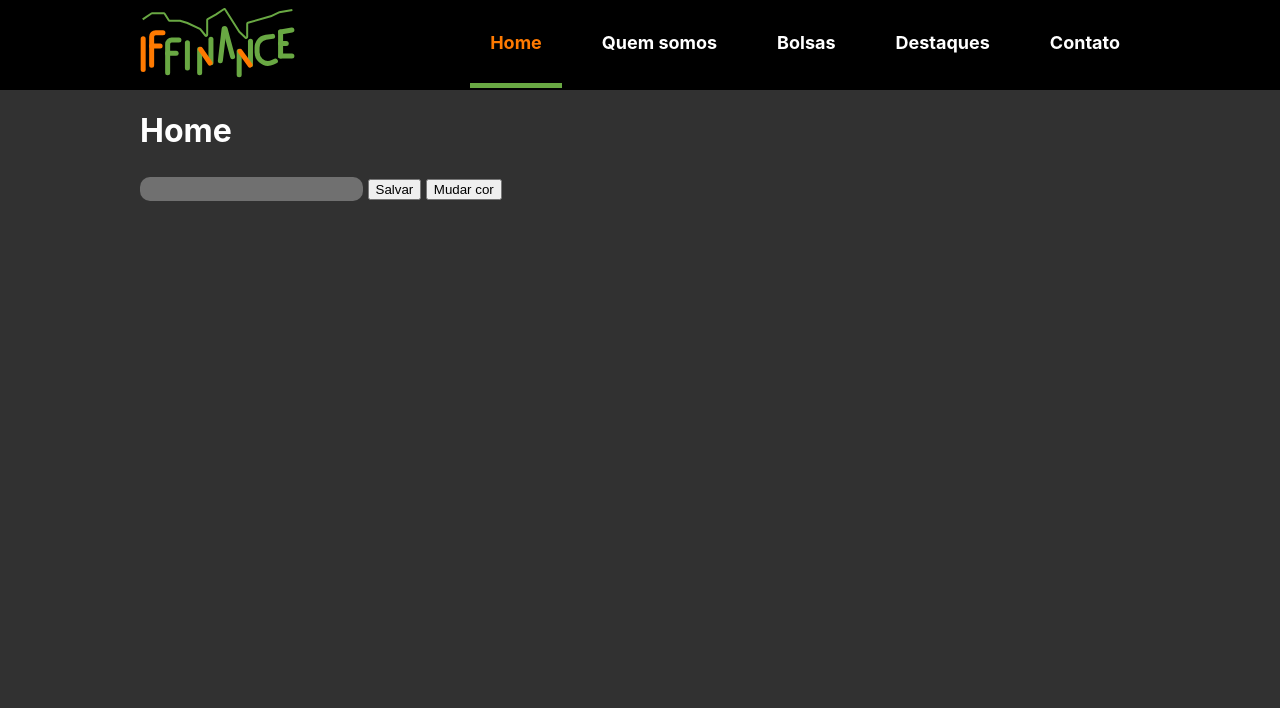
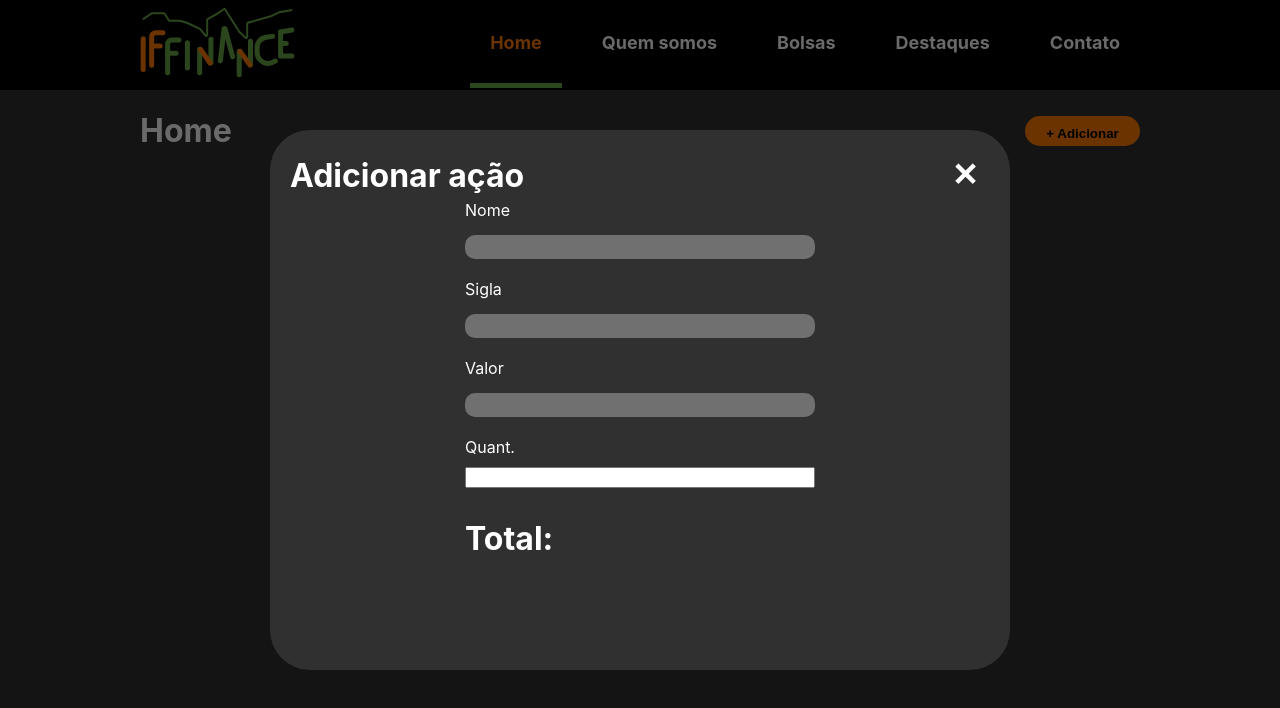
Before and after one commit to EduAlnd/tutorial-html-css-js, a plain HTML site: page if-finance/index.html in a window 1280 px wide. Drawn offline with Linux system fonts and the light colour scheme.

Commit message:
aula 7/11

```diff
--- a/if-finance/css/styleif.css
+++ b/if-finance/css/styleif.css
@@ -111,8 +111,7 @@ input[type=text], input[type=password], select, textarea {
 select{
     width: fit-content;
 }
-input[type=submit]{
-    width: 50%;
+input[type=submit], button{
     background-color: #ff7c01;
     border-radius: 20px;
     padding: 10px 20px;
@@ -120,7 +119,59 @@ input[type=submit]{
     font-weight: bold;
     cursor: pointer;
 }
-input[type=submit]:hover{
+input[type=submit]:hover, button:hover{
     width: 50%;
     background-color: #69A843;
 }
+.flexBetween{
+    display: flex;
+    justify-content: space-between;
+    align-items: center;
+}
+.modal{
+    background-color: #00000095;
+    position: absolute;
+    top: 0;
+    left: 0;
+    bottom: 0;
+    right: 0;
+    display: flex;
+    justify-content: center;
+    align-items: center;
+}
+.modal main{
+    background-color: rgb(48, 48, 48);
+    width: 700px;
+    height: 500px;
+    border-radius: 40px;
+    padding: 20px;
+
+}
+.modal main header{
+    background-color: transparent;
+    height: auto;
+}
+.modal main header h1{
+    background-color: none;
+    padding: 0;
+    margin: 0;
+
+}
+.modal main header button{
+    background-color: transparent;
+    padding: 0;
+    margin: 0;
+    color: white;
+    width: 50px;
+    height: 50px;
+    font-size: xx-large;
+
+}
+.modal main header button:hover{
+    background-color: black;
+    padding: 0;
+    margin: 0;
+    color: white;
+    font-size: xx-larger;
+
+}
--- a/if-finance/index.html
+++ b/if-finance/index.html
@@ -6,7 +6,8 @@
     <meta name="viewport" content="width=device-width, initial-scale=1.0">
     <title>IF Finance</title>
     <link rel="stylesheet" href="css/styleif.css">
-
+    <link rel="script" href="./js/main.js">
+   <script src="./js/main.js"></script>
     </head>
     <body>
         <header>
@@ -29,43 +30,34 @@
             </div>
         </header>
         <main class="wrapper">
-            <h1>Home</h1>
-            <input type="text" name="" id="text">
-            <button id="button", onclick="salvar()">
-                Salvar
-            </button>
-            <button id="button", onclick="mudar()">
-                Mudar cor
-            </button>
-            <div id="resultado">
+            <div class="flexBetween">
+                <h1>Home</h1>
+                <button style="width: 115px; height: 30px;" onclick="flex()">+ Adicionar</button>
+            </div>
 
-            </div>
         </main>
-    </body>
-    <script>
-
-        //Botão
-        //const button =document.getElementById('button')
-        //console.log(button)
-        const mudar = () => {
-
-            const logo = document.getElementById('logo')
-            const logoColor = logo.style.background
-            if(logoColor === "white"){
-                logo.style.background = "black"
-            }
-            else{
-                logo.style.background = "white"
-            }
-            console.log("Clicado....")
-        }
-        const salvar = () => {
-            const text = document.getElementById('text')
-            const result = document.getElementById('resultado')
-            result.innerHTML = `<p>${text.value}</p>`
-
-        }
+        <div class="modal" onclick="fechar(event)">
+            <main>
+               <header class="flexBetween">
+                <h1>Adicionar ação</h1>
+                <button class="btnModal" onclick="fechar(event)">✕</button>
+            </header>
+            <form action="">
+                <label for="">Nome</label>
+                <input type="text">
+                <label for="">Sigla</label>
+                <input type="text">
+                <label for="">Valor</label>
+                <input type="text">
+                <label for="">Quant.</label>
+                <input type="number">
+                <h1>Total: </h1>
 
 
-     </script>
+            </form>
+            </main>
+
+        </div>
+    </body>
+
 </html>
--- /dev/null
+++ b/if-finance/js/main.js
@@ -0,0 +1,13 @@
+const flex= () =>{
+    const modal = document.querySelector('.modal')
+    modal.style.display= 'flex'
+}
+const fechar= (event)=>{
+    const fecha = document.querySelector('.modal')
+    console.log(event.target.Classname)
+    if(event.target.Classname ==='modal')
+    fecha.style.display='none'
+    if(event.target.Classname=== undefined)
+    fecha.style.display='none'
+
+}
```
Also changed, not shown: if-finance/contatos.html (+1 -1 lines).
